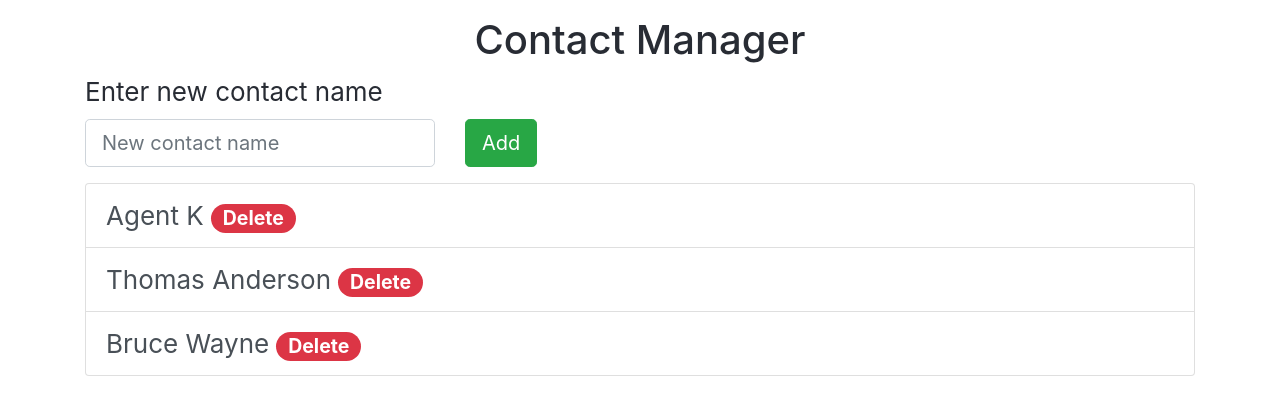
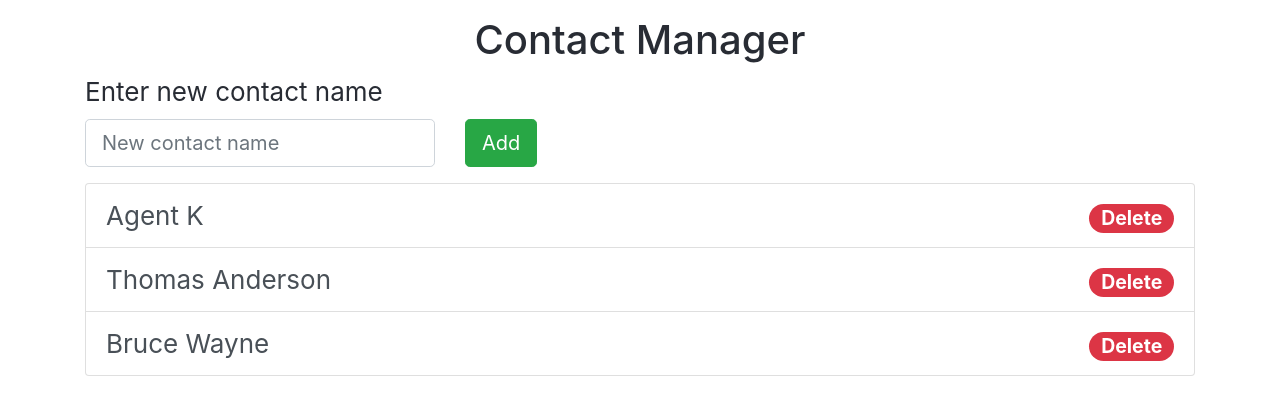
Before and after one commit to Yehuda-Volodin/Contact-Manager, a React (Create React App) app in the folder yehuda-volodin-contact-manager-using-hooks/: page / in a window 1280 px wide. Shown: the top 412 px of the page. Built offline with nearby package versions, Linux system fonts and the light colour scheme.

Commit message:
The look of contact list was improved. And some code was changed due to this improvement.

```diff
--- a/yehuda-volodin-contact-manager-using-hooks/src/ContactList.js
+++ b/yehuda-volodin-contact-manager-using-hooks/src/ContactList.js
@@ -1,6 +1,6 @@
 import React, { useState } from 'react'
 import PropTypes from 'prop-types';
-import { ListGroup, ListGroupItem, Badge } from 'reactstrap';
+import { Row, Col, ListGroup, ListGroupItem, Badge } from 'reactstrap';
 
 export default function ContactList(props) {
     ContactList.propTypes = {
@@ -10,13 +10,13 @@ export default function ContactList(props) {
     const [itemId, setItemId] = useState(null);
 
     function listGroupItemsOnClickHandler(e) {
-        setItemId(e.target.id);
+        setItemId(e.target.id.split("-")[1]);
     }
 
     function deleteBadgeOnClickHandler(e) {
         e.stopPropagation();
 
-        if(e.target.parentNode.id == props.contactsData.length-1 && e.target.parentNode.id == itemId){
+        if (e.target.parentNode.id.split("-")[1] == props.contactsData.length - 1 && e.target.parentNode.id.split("-")[1] == itemId) {
             setItemId(null);
         }
         props.handleDelete(e.target.parentNode.id)
@@ -24,14 +24,25 @@ export default function ContactList(props) {
 
     const listGroupItems = props.contactsData.map((element, index) =>
         <ListGroupItem
+            id={'listGroupItem-' + index}
+            key={index}
             active={itemId == index ? true : false}
             action
             onClick={listGroupItemsOnClickHandler}
-            id={index}
-            key={index}
         >
+            <Row id={'row-' + index} className="justify-content-between">
+                <Col id={'col1-' + index}>
                     {element}
-            <> </>
+                </Col>
+                <Col
+                    id={'col2-' + index}
+                    style={{ "text-align": "end" }}
+                    xs="4"
+                    sm="4"
+                    md="2"
+                    lg="2"
+                    xl="2"
+                >
                     <Badge
                         pill
                         color="danger"
@@ -39,6 +50,8 @@ export default function ContactList(props) {
                     >
                         Delete
                     </Badge>
+                </Col>
+            </Row>
         </ListGroupItem>
     );
 
```
Lines whose indentation alone changed are shown as unchanged.
